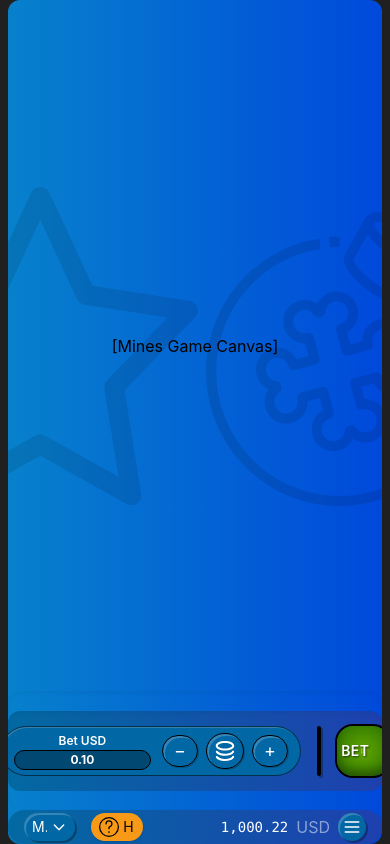
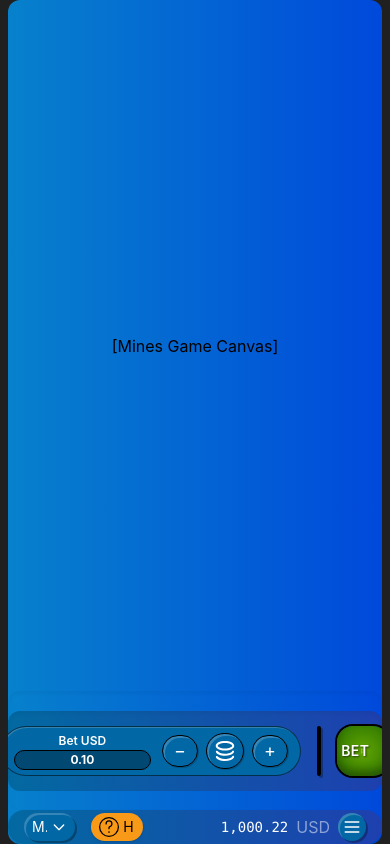
Before and after one commit to BelskviK/Vue-PIXI, a Vue app: page /games/mines in a window 390 px wide. Built offline with nearby package versions, Linux system fonts and the light colour scheme.

Commit message:
bg svg responsived

```diff
--- a/src/pages/games/mines/index.vue
+++ b/src/pages/games/mines/index.vue
@@ -6,12 +6,12 @@
     <img
       :src="minesStar"
       alt="star"
-      class="absolute top-1/2 left-[-8rem] transform -translate-y-1/2 w-80 h-80 z-0 pointer-events-none"
+      class="absolute hidden md:flex top-1/2 left-[-8rem] transform -translate-y-1/2 w-80 h-80 z-0 pointer-events-none"
     />
     <img
       :src="minesBomb"
       alt="bomb"
-      class="absolute top-1/2 right-[-8rem] transform -translate-y-1/2 w-80 h-80 z-0 pointer-events-none"
+      class="absolute hidden md:flex top-1/2 right-[-8rem] transform -translate-y-1/2 w-80 h-80 z-0 pointer-events-none"
     />
 
     <!-- Actual Mines game component -->
```
